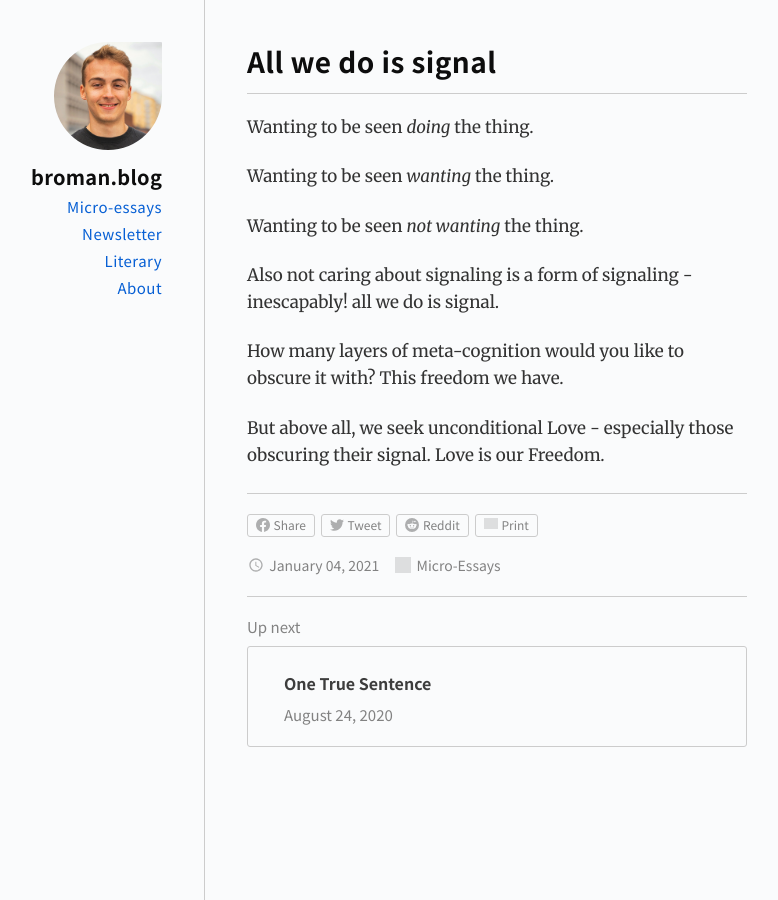
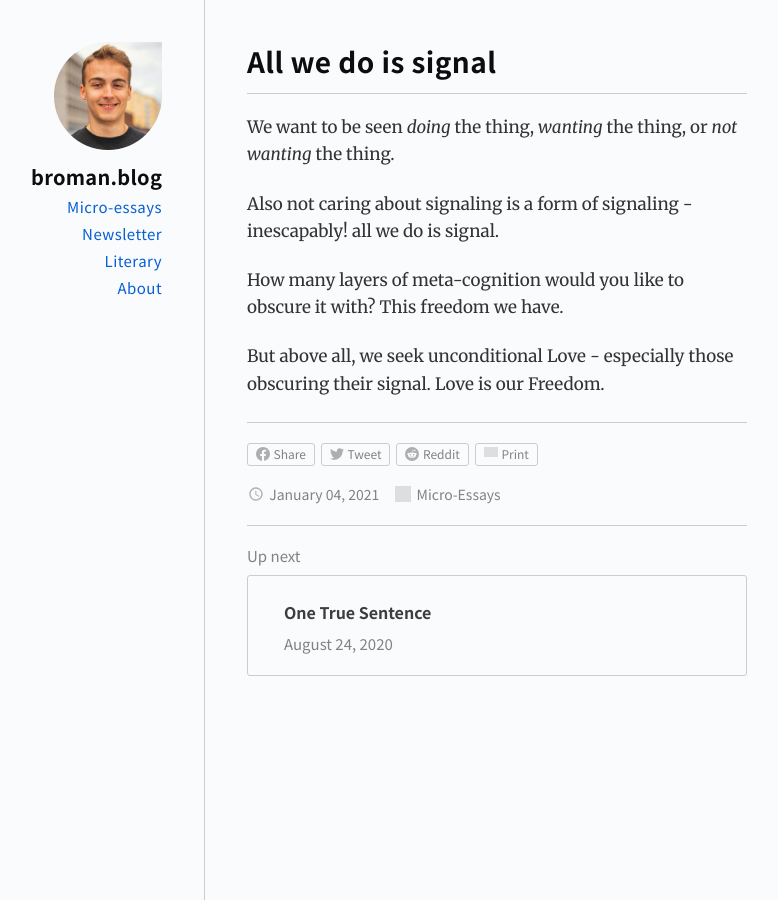
Before and after one commit to gdbroman/broman.blog, a Jekyll site: the page built from _posts/2020/2021-01-04-all-we-do-is-signal.md, in a window 1280 px wide. Shown: the whole page, without its empty margins (251-1029 px from the left). Built offline with Jekyll 4.4.1, drawn with Linux system fonts in a browser that asks for light colours; grey boxes are pictures that could not be loaded.

Commit message:
simplify

```diff
--- a/_posts/2020/2021-01-04-all-we-do-is-signal.md
+++ b/_posts/2020/2021-01-04-all-we-do-is-signal.md
@@ -3,11 +3,7 @@ title: "All we do is signal"
 permalink: all-we-do-is-signal
 ---
 
-Wanting to be seen *doing* the thing.
-
-Wanting to be seen *wanting* the thing.
-
-Wanting to be seen *not wanting* the thing.
+We want to be seen *doing* the thing, *wanting* the thing, or *not wanting* the thing.
 
 Also not caring about signaling is a form of signaling - inescapably! all we do is signal.
 
```
Also changed, not shown: _posts/2020/2021-01-03-but-is-it-funny.md (+1 -1 lines).
